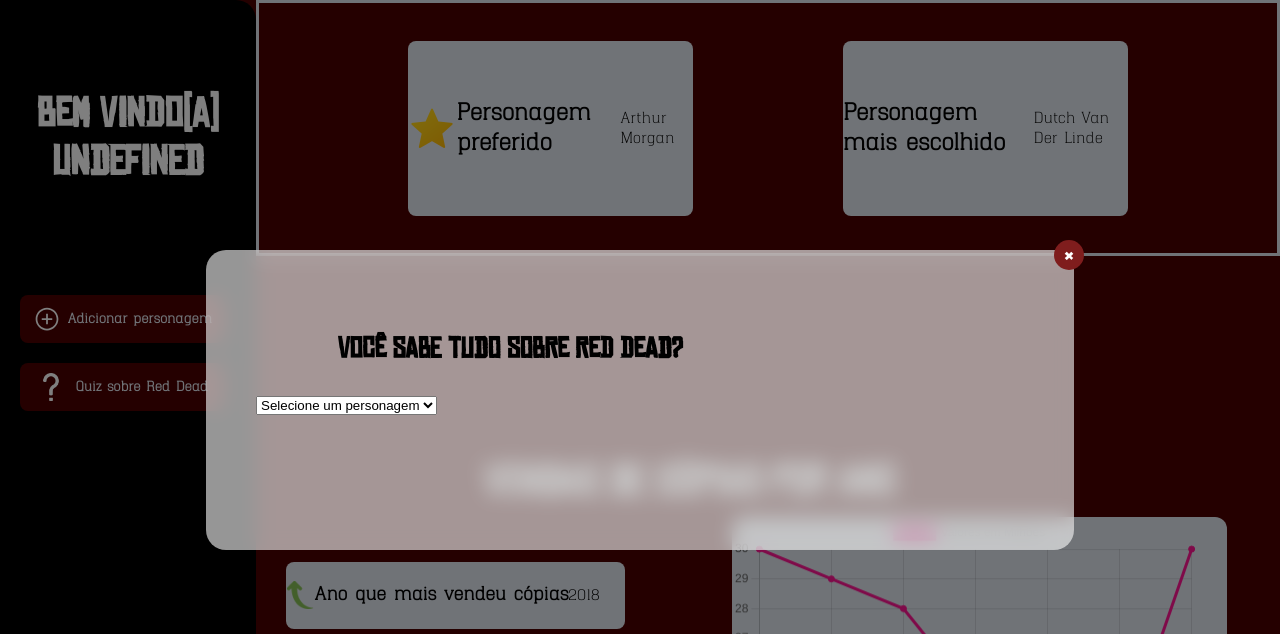
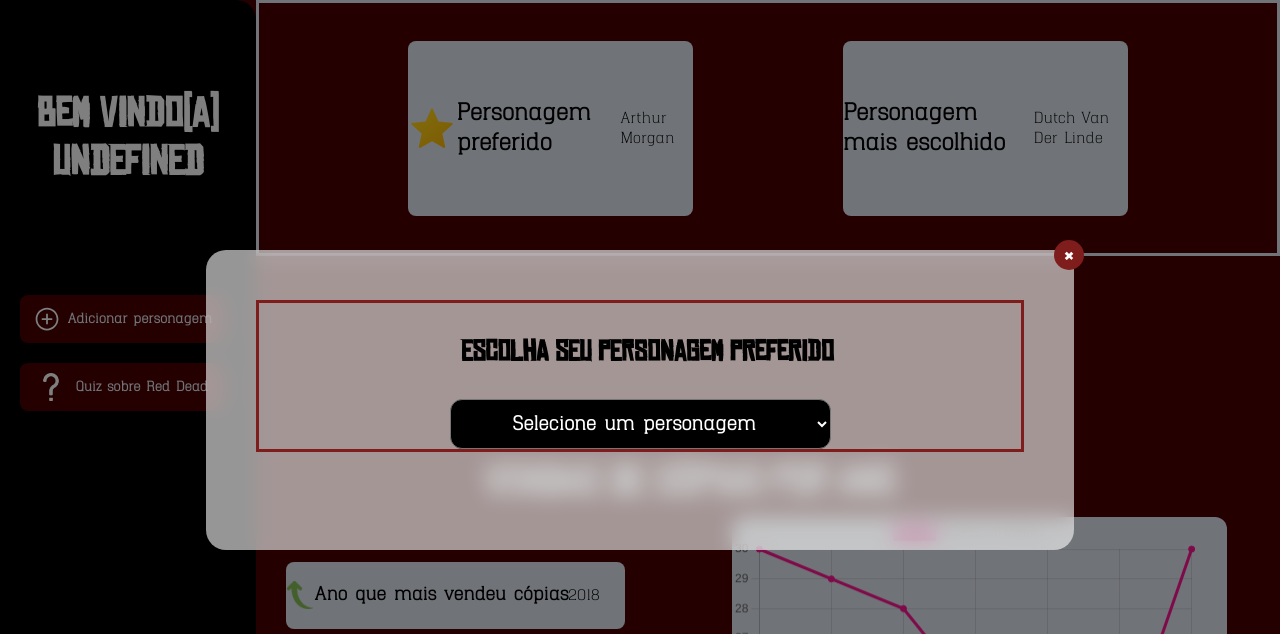
Before and after one commit to lucasomsilva/Projeto-Individual, a website: page site/public/dashboard.html in a window 1280 px wide. Both pictures are taken after a click on the button "Adicionar personagem". Shown: the top 634 px of the page. Drawn offline with nearby package versions, Linux system fonts and the light colour scheme; a web font is replaced by a local one.

Commit message:
Estilizando modal de personagem

```diff
--- a/site/public/css/dashboard.css
+++ b/site/public/css/dashboard.css
@@ -101,7 +101,7 @@
     box-shadow: 2px 2px 2px rgba(255, 255, 255, 0.3);
 }
 
-/* MODAL QUIZ */
+/* MODAL PERSONAGEM */
 
 .janela-modal {
     width: 100vw;
@@ -118,6 +118,7 @@
 
 .modal .titulos {
     color: black;
+    margin-left: 2%;
 }
 
 .modal {
@@ -129,6 +130,7 @@
     padding: 50px;
     border-radius: 20px;
     align-items: center;
+    justify-content: center;
 }
 
 .fechar {
@@ -164,6 +166,27 @@
 
 .abrir .modal {
     animation: abrirModal 0.5s;
+}
+
+.box-personagem {
+    display: flex;
+    justify-content: center;
+    flex-direction: column;
+    text-align: center;
+    align-items: center;
+    border: #7F1D1D solid;
+}
+
+.modal select {
+    background-color: black;
+    color: white;
+    width: 50%;
+    height: 50px;
+    border-radius: 12px;
+    text-align: center;
+    font-family: 'Hapna-Slab', sans-serif;
+    font-weight: bold;
+    font-size: 20px;
 }
 
 /* PERSONAGEM PREFERIDO */
--- a/site/public/dashboard.html
+++ b/site/public/dashboard.html
@@ -104,7 +104,8 @@
     <section class="janela-modal" id="janela-modal">
         <div class="modal">
             <button class="fechar" id="fechar">&times;</button>
-            <h1 class="titulos">Você sabe tudo sobre Red Dead?</h1>
+            <div class="box-personagem">
+                <h1 class="titulos">Escolha seu personagem preferido</h1>
                 <select id="select_personagens">
                     <option value="#">Selecione um personagem</option>
                     <option value="arthur">Arthur Morgan</option>
@@ -120,6 +121,7 @@
                     <option value="charles">Charles Smith</option>
                 </select>
             </div>
+        </div>
     </section>
 
 </body>
```
Lines whose indentation alone changed are shown as unchanged.
